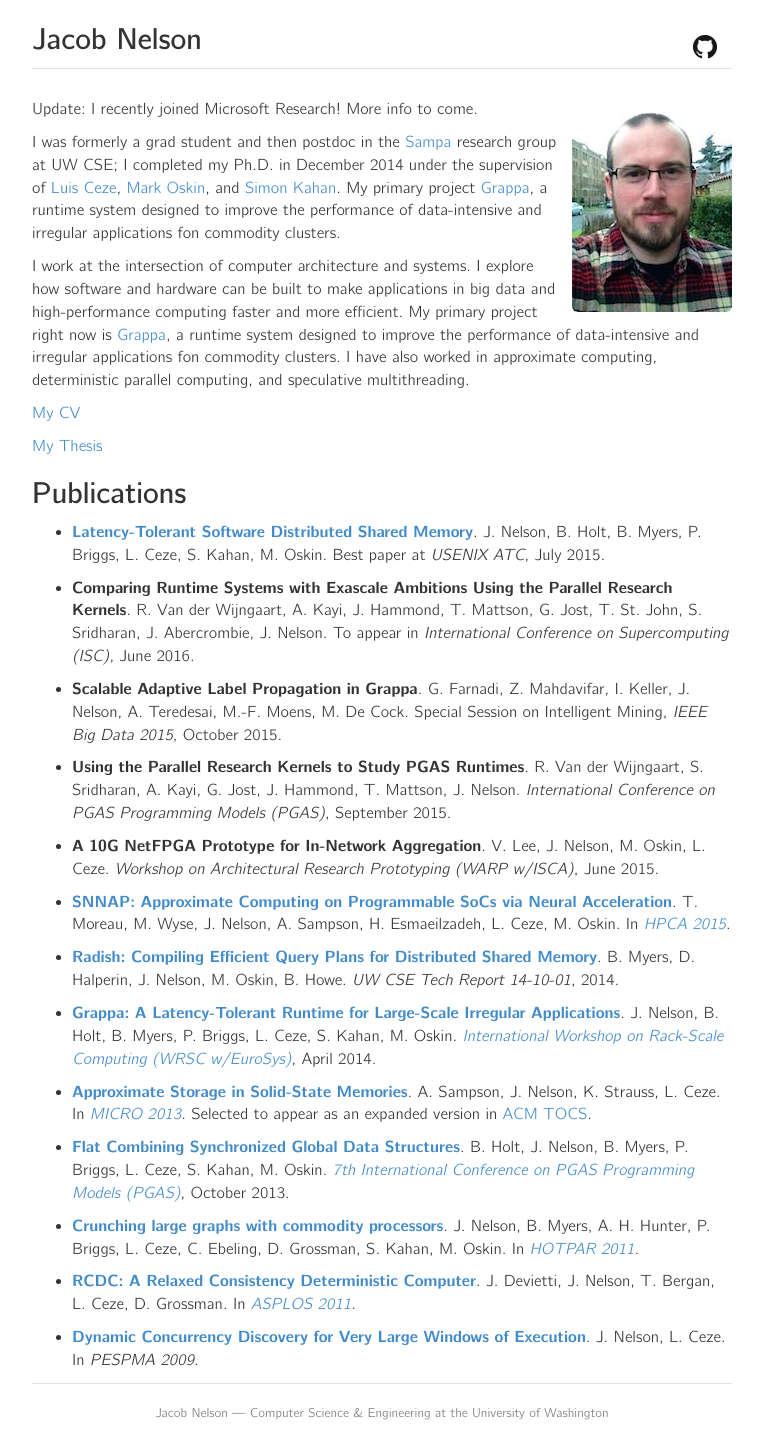
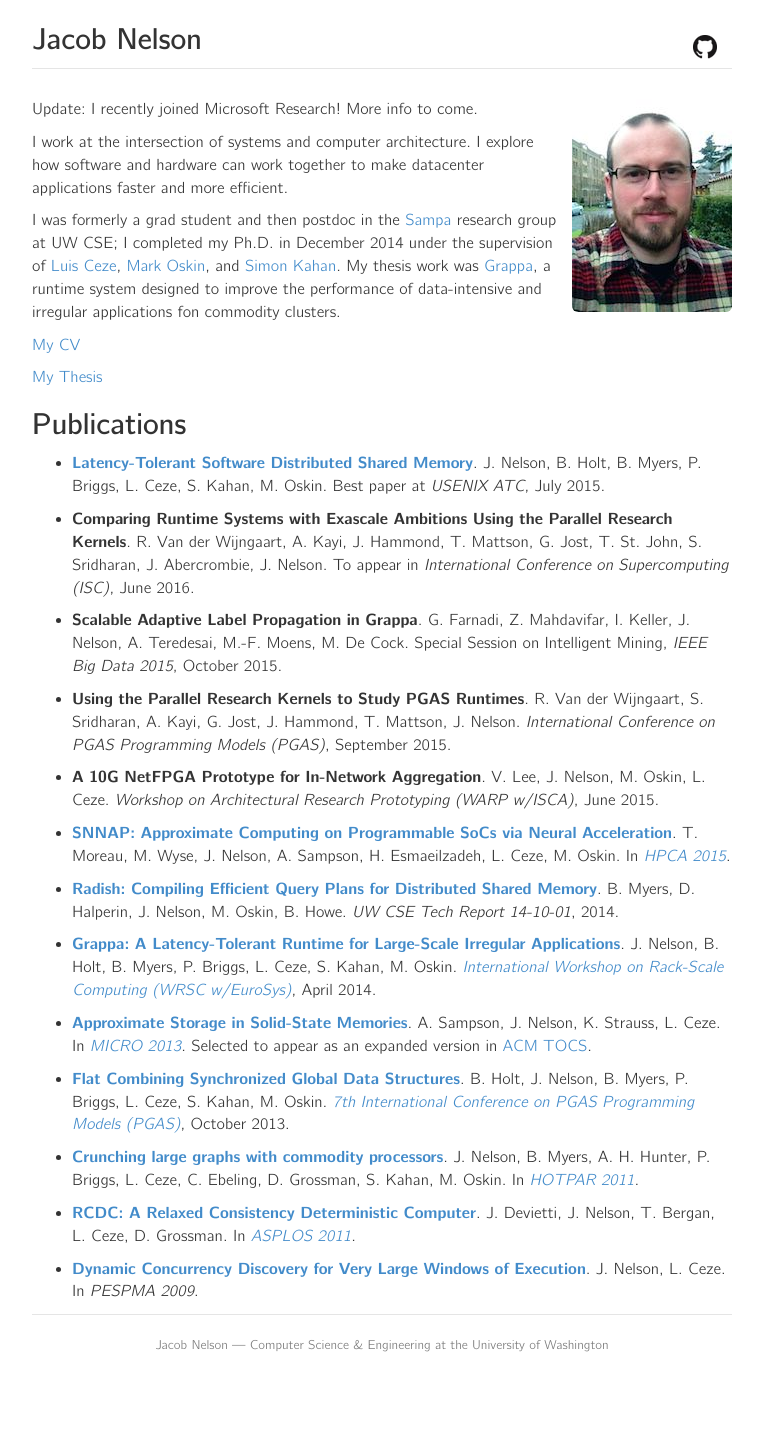
Before and after one commit to nelsonje/nelsonje.github.io, a Jekyll site: the page built from index.md, in a window 1280 px wide. Shown: the whole page, without its empty margins (258-1021 px from the left). Built offline with Jekyll 4.4.1, drawn with Linux system fonts in a browser that asks for light colours; nearby versions of some CDN libraries; after the commit the page ends 1365 px from its top, so only the background shows below that.

Commit message:
remove redundancy and duplication

```diff
--- a/index.md
+++ b/index.md
@@ -8,9 +8,10 @@
 
 Update: I recently joined Microsoft Research! More info to come.
 
-I was formerly a grad student and then postdoc in the [Sampa](http://sampa.cs.washington.edu) research group at UW CSE; I completed my Ph.D. in December 2014 under the supervision of [Luis Ceze](http://www.cs.washington.edu/homes/luisceze/), [Mark Oskin](http://www.cs.washington.edu/homes/oskin), and [Simon Kahan](http://www.systemsbiology.org/simon-kahan). My primary project [Grappa](http://grappa.io), a runtime system designed to improve the performance of data-intensive and irregular applications fon commodity clusters.
+I work at the intersection of systems and computer architecture. I explore how software and hardware can work together to make datacenter applications faster and more efficient.
 
-I work at the intersection of computer architecture and systems. I explore how software and hardware can be built to make applications in big data and high-performance computing faster and more efficient. My primary project right now is [Grappa](http://grappa.io), a runtime system designed to improve the performance of data-intensive and irregular applications fon commodity clusters. I have also worked in approximate computing, deterministic parallel computing, and speculative multithreading.
+I was formerly a grad student and then postdoc in the [Sampa](http://sampa.cs.washington.edu) research group at UW CSE; I completed my Ph.D. in December 2014 under the supervision of [Luis Ceze](http://www.cs.washington.edu/homes/luisceze/), [Mark Oskin](http://www.cs.washington.edu/homes/oskin), and [Simon Kahan](http://www.systemsbiology.org/simon-kahan). My thesis work was [Grappa](http://grappa.io), a runtime system designed to improve the performance of data-intensive and irregular applications fon commodity clusters.
+
 
 [My CV](pubs/jacob-nelson-cv.pdf)
 
```
